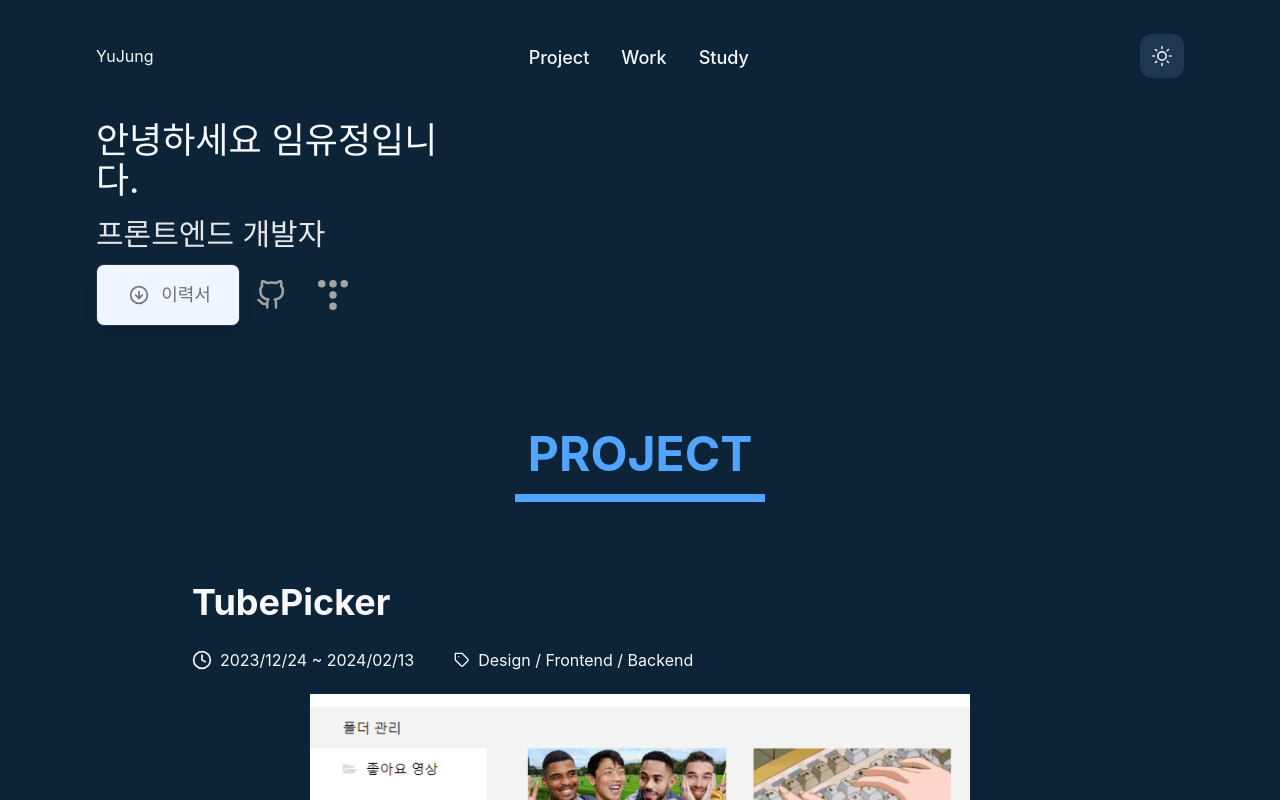
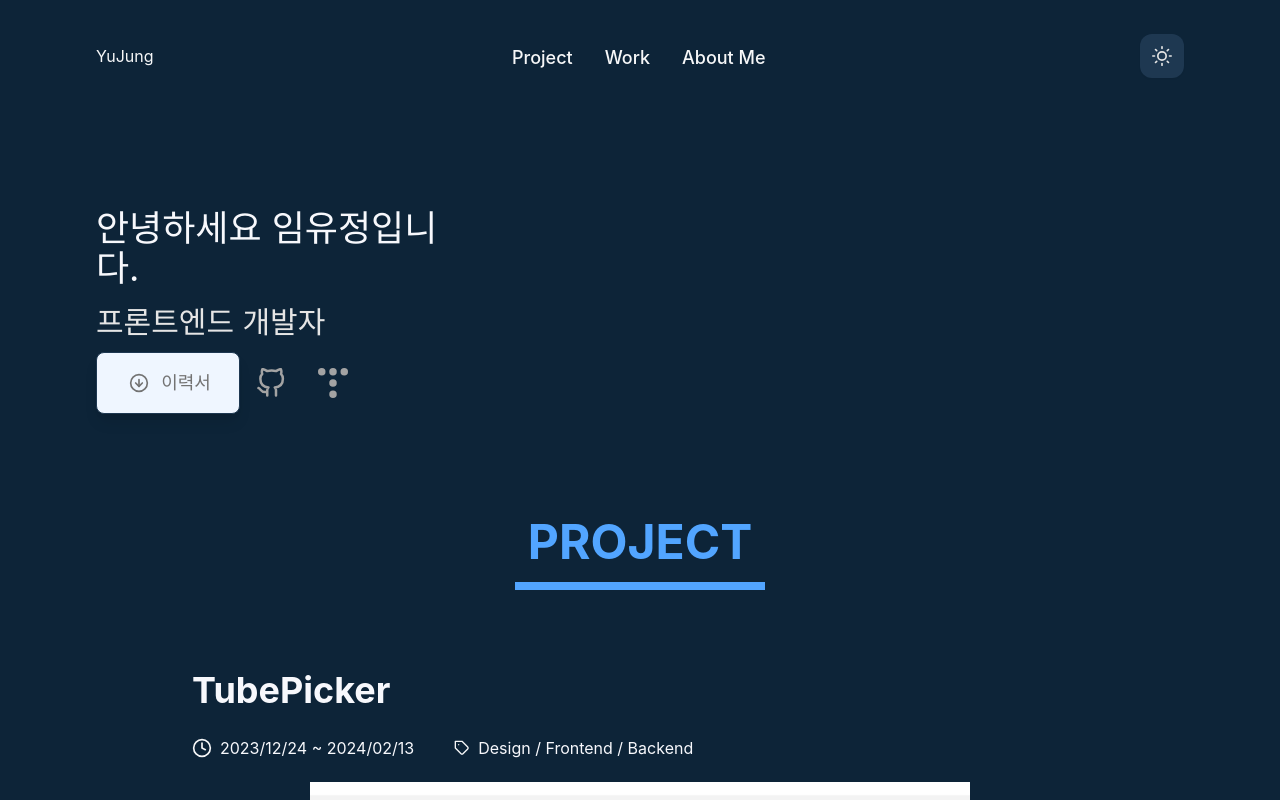
Before and after one commit to ujunglim/yujung_portfolio, a Next.js app: page / in a window 1280 px wide. Shown: the top 800 px of the page. Built offline with nearby package versions, Linux system fonts and the light colour scheme.

Commit message:
[feat] nav메뉴 클릭시 스크롤 이동, 반응형nav

```diff
--- a/components/CategoryTitle.tsx
+++ b/components/CategoryTitle.tsx
@@ -24,7 +24,7 @@ const CategoryTitle = ({ text }: { text: string }) => {
           duration: 1,
           delay: 0.3,
         }}
-        className="w-[250px] h-2 bg-main"
+        className="sm:w-[250px] h-2 bg-main w-[150px]"
       />
     </>
   );
--- a/components/Projects.tsx
+++ b/components/Projects.tsx
@@ -8,6 +8,7 @@ import CategoryTitle from "./CategoryTitle";
 function Projects() {
   return (
     <motion.section
+      id="projects"
       initial={{ opacity: 0 }}
       animate={{ opacity: 1 }}
       transition={{ ease: "easeInOut", duration: 0.9, delay: 0.2 }}
--- a/components/Work.tsx
+++ b/components/Work.tsx
@@ -4,7 +4,10 @@ import ShaoXing from "./ShaoXing";
 
 function Work() {
   return (
-    <section className="flex flex-col items-center py-5 sm:py-10 mt-5 sm:mt-10">
+    <section
+      id="work"
+      className="flex flex-col items-center py-5 sm:py-10 mt-5 sm:mt-10"
+    >
       <CategoryTitle text="WORK" />
       <FengKong />
       <ShaoXing />
--- a/components/layout/AppHeader.tsx
+++ b/components/layout/AppHeader.tsx
@@ -28,12 +28,27 @@ function AppHeader() {
     }
   }
 
+  function moveTo(
+    type: "projects" | "work" | "aboutMe",
+    isSmall: boolean = false
+  ) {
+    const headerH = isSmall ? 242 : 112;
+    if (!document) return;
+    const targetElement: HTMLElement | null = document.getElementById(type);
+    if (targetElement) {
+      window.scrollTo({
+        top: targetElement.offsetTop - headerH,
+        behavior: "smooth",
+      });
+    }
+  }
+
   return (
     <motion.nav
+      id="nav"
       initial={{ opacity: 0 }}
       animate={{ opacity: 1 }}
-      id="nav"
-      className="sm:container sm:mx-auto"
+      className="sm:container sm:mx-auto fixed w-[100%] bg-secondary-light  dark:bg-primary-dark transition duration-300"
     >
       {/* 헤더 */}
       <div className="z-10 max-w-screen-lg xl:max-w-screen-xl block sm:flex sm:justify-between sm:items-center py-6">
@@ -66,26 +81,21 @@ function AppHeader() {
 
         {/* 작은 화면의 메뉴 */}
         <div
-          className={
+          className={`${
             showMenu
               ? "block m-0 sm:ml-4 sm:mt-3 md:flex px-5 py-3 sm:p-0 justify-between items-center shadow-lg sm:shadow-none"
               : "hidden"
           }
+          `}
         >
           <div className="block text-left text-lg text-primary-dark dark:text-ternary-light hover:text-secondary-dark dark:hover:text-secondary-light  sm:mx-4 mb-2 sm:py-2">
-            <Link href="/projects" aria-label="Projects">
-              Projects
-            </Link>
+            <button onClick={() => moveTo("projects", true)}>Projects</button>
           </div>
           <div className="block text-left text-lg text-primary-dark dark:text-ternary-light hover:text-secondary-dark dark:hover:text-secondary-light  sm:mx-4 mb-2 sm:py-2 border-t-2 pt-3 sm:pt-2 sm:border-t-0 border-primary-light dark:border-secondary-dark">
-            <Link href="/about" aria-label="About Me">
-              About Me
-            </Link>
+            <button onClick={() => moveTo("work", true)}>Work</button>
           </div>
           <div className="block text-left text-lg text-primary-dark dark:text-ternary-light hover:text-secondary-dark dark:hover:text-secondary-light  sm:mx-4 mb-2 sm:py-2 border-t-2 pt-3 sm:pt-2 sm:border-t-0 border-primary-light dark:border-secondary-dark">
-            <Link href="/study" aria-label="Study">
-              Study
-            </Link>
+            <button onClick={() => moveTo("aboutMe", true)}>About Me</button>
           </div>
         </div>
 
@@ -95,20 +105,20 @@ function AppHeader() {
             className="block text-left text-lg font-medium text-primary-dark dark:text-ternary-light hover:text-secondary-dark dark:hover:text-secondary-light  sm:mx-4 mb-2 sm:py-2"
             aria-label="Projects"
           >
-            <button>Project</button>
+            <button onClick={() => moveTo("projects")}>Project</button>
           </div>
+          <div
+            className="block text-left text-lg font-medium text-primary-dark dark:text-ternary-light hover:text-secondary-dark dark:hover:text-secondary-light  sm:mx-4 mb-2 sm:py-2"
+            aria-label="Work"
+          >
+            <button onClick={() => moveTo("work")}>Work</button>
+          </div>
+
           <div
             className="block text-left text-lg font-medium text-primary-dark dark:text-ternary-light hover:text-secondary-dark dark:hover:text-secondary-light  sm:mx-4 mb-2 sm:py-2"
             aria-label="About Me"
           >
-            <button>Work</button>
-          </div>
-
-          <div
-            className="block text-left text-lg font-medium text-primary-dark dark:text-ternary-light hover:text-secondary-dark dark:hover:text-secondary-light  sm:mx-4 mb-2 sm:py-2"
-            aria-label="Study"
-          >
-            <button>Study</button>
+            <button>About Me</button>
           </div>
         </div>
 
--- a/components/layout/DefaultLayout.tsx
+++ b/components/layout/DefaultLayout.tsx
@@ -7,11 +7,11 @@ interface MyComponentProps {
 
 const DefaultLayout: React.FC<MyComponentProps> = ({ children }) => {
   return (
-    <>
+    <div className="flex flex-col items-center">
       <AppHeader />
-      <div>{children}</div>
+      <div className="mt-[200px]">{children}</div>
       <AppFooter />
-    </>
+    </div>
   );
 };
 
--- a/styles/globals.css
+++ b/styles/globals.css
@@ -24,6 +24,10 @@ a {
   transition: all 200ms ease;
 }
 
+button {
+  outline: none;
+}
+
 .link:hover {
   background-color: theme(colors.submain);
 }
```
